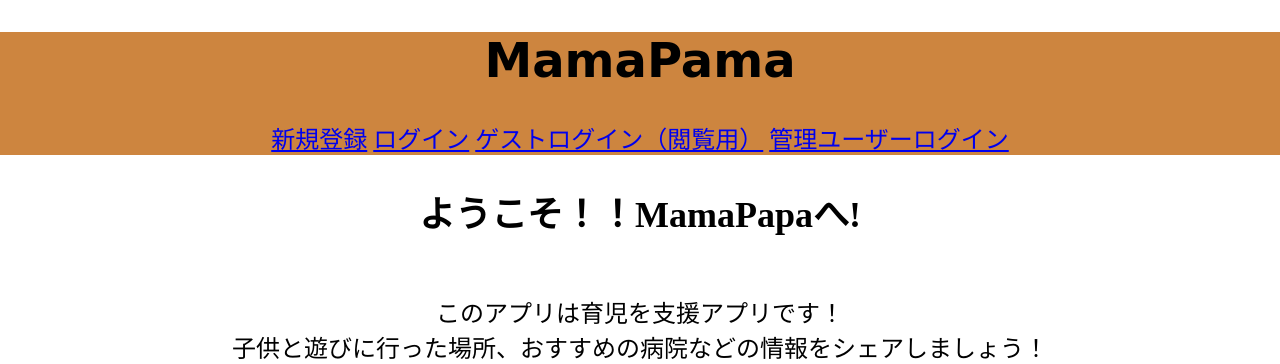
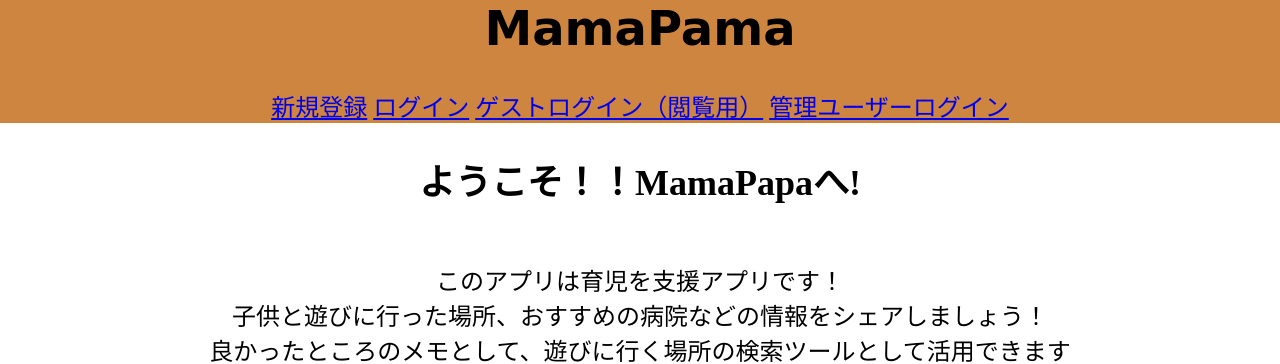
Before and after one commit to yoshihiro-ichi/mamapapa, a Rails app: page / in a window 1280 px wide. Shown: the top 364 px of the page. Run offline with Rails 7, Linux system fonts and the light colour scheme; style sheets or scripts are compiled from the project's sources; parts of the project's set-up code (start-up, migrations or seed data) failed here and were passed over.

Commit message:
ヘッダー、フッター修正＃45

```diff
--- a/app/assets/stylesheets/application.css
+++ b/app/assets/stylesheets/application.css
@@ -12,31 +12,7 @@
  *= require bootstrap/dist/css/bootstrap.min
  *= require_tree .
  *= require_self
- // // スマホサイズ
- // @media (max-width: 767px) {
- //   p {
- //     color: red;
- //   }
- // }
- // // タブレットサイズ
- // @media (min-width: 768px) and (max-width: 991px) {
- //   p {
- //     color: blue;
- //   }
- // }
- // // PCサイズ
- // @media (min-width: 992px) and (max-width: 1199px) {
- //   p {
- //     color: yellow;
- //   }
- // }
- // // 大きなPCサイズ
- // @media (min-width: 1200px) {
- //   p {
- //     color: pink;
- //   }
- // } /*ページネーション自体のデザイン*/
-
+ /*ページネーション自体のデザイン*/
 
 .pagination>li>a {
    border: none;
@@ -63,11 +39,25 @@
   background-size: cover;
   }
  header{
+  margin-top: 0;
   text-align: center;
   background-color: #cd853f;
   }
+  .container {
+    position: relative;
+    min-height: 100vh;
+    box-sizing: border-box;
+    margin: 0 auto;
+    padding: 0 0 120px;
+  }
+ h1.text-center{
+ margin-top: 0;
+}
+
   footer{
     text-align: center;
+    position: absolute;
     bottom: 0; /*下に固定*/
     background-color: #cd853f;
+    width: 100%;
   }
--- a/app/views/layouts/application.html.erb
+++ b/app/views/layouts/application.html.erb
@@ -9,9 +9,9 @@
   <%= javascript_include_tag 'application', 'data-turbolinks-track': 'reload' %>
 </head>
 <body>
-    <div class="wrapper">
+  <div class="container ">
     <header>
-        <h1 class="text-center" style= "font-family:Homemade Apple,cursive;">MamaPama</h1>
+      <h1 class="text-center" calss="title" style= "font-family:Homemade Apple,cursive;">MamaPama</h1>
       <% if user_signed_in? %>
       <%= link_to "HOME", facilities_path %>
       <%= link_to '新規投稿', new_facility_path%>
@@ -34,11 +34,10 @@
     <% if alert %>
     <p class="alert alert-error"><%= alert %></p>
     <% end %>
-    </div>
     <%= yield %>
-      <div id ="footer">
-        <h4 class="text-center">MamaPapa</h4>
+    <footer>
+      <h4 class="text-center">(c)MamaPapa</h4>
+    </footer>
   </div>
 </body>
-
 </html>
```
Lines whose indentation alone changed are shown as unchanged.
